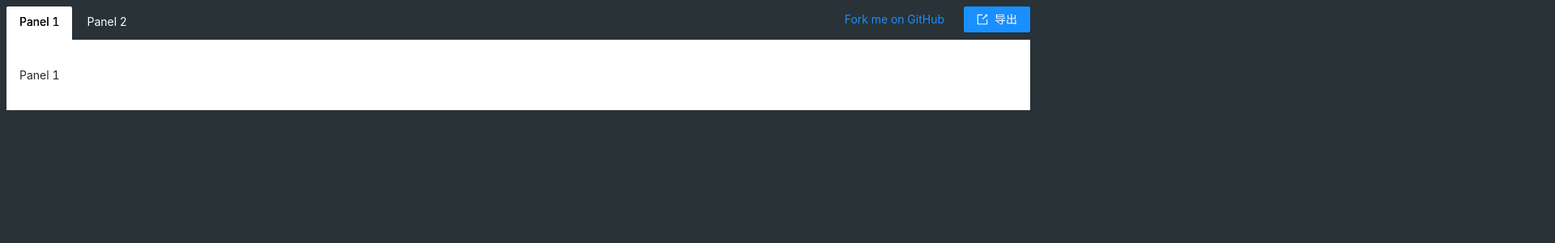
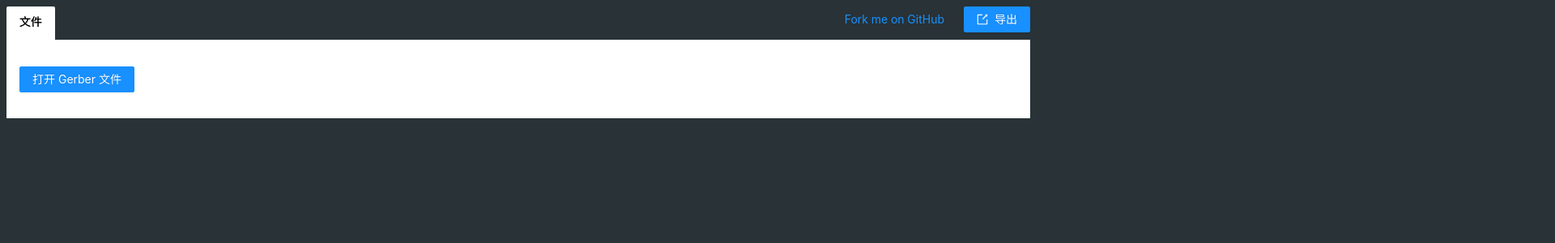
Before and after one commit to xingrz/GerberViewer, a Vue app: page / in a window 1280 px wide. Shown: the top 300 px of the page at 81% size, 1920 px wide, since content can reach past the window. Built offline with nearby package versions, Linux system fonts and the light colour scheme.

Commit message:
Render gerber

```diff
--- a/src/App.vue
+++ b/src/App.vue
@@ -17,27 +17,29 @@
         </a-col>
       </a-row>
     </template>
-    <a-tab-pane key="panel1" tab="Panel 1">
+    <a-tab-pane key="file" tab="文件">
       <x-panel>
-        Panel 1
-      </x-panel>
-    </a-tab-pane>
-    <a-tab-pane key="panel2" tab="Panel 2">
-      <x-panel>
-        Panel 2
+        <file-panel v-model:layers="layers" />
       </x-panel>
     </a-tab-pane>
   </x-panel-container>
-  <div :style="{width:'5000px', height:'2000px'}">
-    Hello world
+  <div :style="{ padding: '180px 20px 20px' }">
+    <gerber-view :layers="layers" side="top" />
   </div>
 </template>
 
 <script lang="ts" setup>
+import { ref } from 'vue';
 import { ExportOutlined } from '@ant-design/icons-vue';
+import type { InputLayer } from 'pcb-stackup';
 
 import XPanelContainer from '@/components/XPanelContainer.vue';
 import XPanel from '@/components/XPanel.vue';
+import GerberView from '@/components/GerberView.vue';
+
+import FilePanel from '@/panels/FilePanel.vue';
+
+const layers = ref<InputLayer[]>([]);
 </script>
 
 <style lang="scss">
--- a/src/main.ts
+++ b/src/main.ts
@@ -1,3 +1,6 @@
+import process from 'process';
+window.process = process;
+
 import { createApp } from 'vue';
 
 import Antd from 'ant-design-vue';
--- /dev/null
+++ b/src/panels/FilePanel.vue
@@ -0,0 +1,35 @@
+<template>
+  <a-upload :customRequest="loadGerber" :showUploadList="false">
+    <a-button type="primary" :loading="loading">打开 Gerber 文件</a-button>
+  </a-upload>
+</template>
+
+<script lang="ts" setup>
+import type { InputLayer } from 'pcb-stackup';
+import { defineEmits, defineProps, ref } from 'vue';
+import promisify from 'pify';
+import { unzip as _unzip } from 'fflate';
+
+import { readLayers } from '@/utils/gerber';
+
+const unzip = promisify(_unzip);
+
+defineProps<{
+  layers: InputLayer[];
+}>();
+
+const emit = defineEmits<{
+  (e: 'update:layers', layers: InputLayer[]): void;
+}>();
+
+const loading = ref(false);
+async function loadGerber({ file }: { file: File }): Promise<void> {
+  loading.value = true;
+
+  const entries = await unzip(new Uint8Array(await file.arrayBuffer()));
+  const layers = await readLayers(entries);
+  emit('update:layers', layers);
+
+  loading.value = false;
+}
+</script>
--- /dev/null
+++ b/src/utils/gerber.ts
@@ -0,0 +1,51 @@
+import type { InputLayer } from 'pcb-stackup';
+import type { GerberProps, GerberSide, GerberType } from 'whats-that-gerber';
+import { Buffer } from 'buffer';
+
+export async function readLayers(entries: Record<string, Uint8Array>): Promise<InputLayer[]> {
+  const layers = <InputLayer[]>[];
+  for (const name of Object.keys(entries)) {
+    const { type, side } = mapLayerType(name) || {};
+    if (type && side) {
+      layers.push({ type, side, gerber: Buffer.from(entries[name]), filename: name });
+    }
+  }
+  return layers;
+}
+
+function mapLayerType(name: string): GerberProps | undefined {
+  let type: GerberType | undefined;
+  let side: GerberSide | undefined;
+
+  const segments = name.toLowerCase().split(/_|-|\./);
+
+  if (segments[segments.length - 1] == 'drl') {
+    return { type: 'drill', side: 'all' };
+  }
+
+  if (segments.find(s => s.startsWith('edge'))) {
+    return { type: 'outline', side: 'all' };
+  }
+
+  if (segments.includes('sm') || segments.find(s => s.includes('mask'))) {
+    type = 'soldermask';
+  } else if (segments.includes('sp') || segments.find(s => s.includes('paste'))) {
+    type = 'solderpaste';
+  } else if (segments.includes('ss') || segments.find(s => s.includes('silk'))) {
+    type = 'silkscreen';
+  } else if (segments.includes('cu')) {
+    type = 'copper';
+  }
+
+  if (segments.find(s => s.startsWith('in'))) {
+    side == 'inner';
+  } else if (segments.includes('f') || segments.includes('top')) {
+    side = 'top';
+  } else if (segments.includes('b') || segments.includes('bottom')) {
+    side = 'bottom';
+  }
+
+  if (type && side) {
+    return { type, side };
+  }
+}
--- a/vite.config.js
+++ b/vite.config.js
@@ -8,6 +8,10 @@ export default defineConfig({
       '@': resolve('./src'),
     },
   },
+  define: {
+    'global': {},
+    'process.env': {},
+  },
   plugins: [
     vue(),
     splitVendorChunkPlugin(),
```
Also changed, not shown: package.json (+11 -1 lines), src/components/GerberView.vue (added, +23 -0 lines), 1 other file (tests, documents, lock files or other folders).
